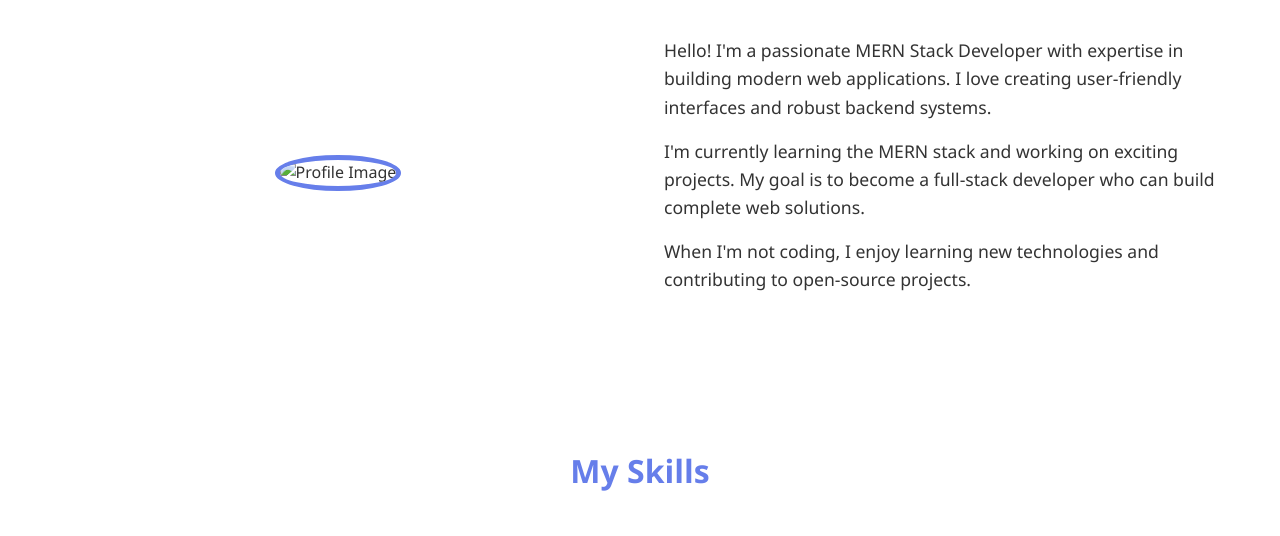
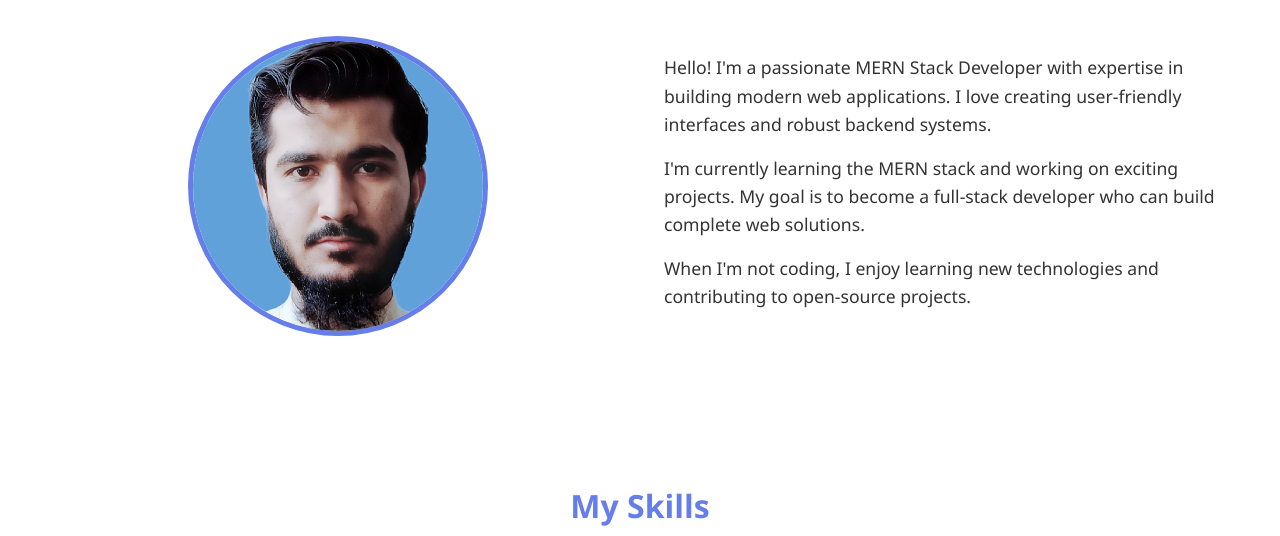
Before and after one commit to MuhammadShoaib20/Portfolio-Website, a plain HTML site: page index.html in a window 1280 px wide. Shown: the part 601-1137 px from the top of the page. Drawn offline with Linux system fonts and the light colour scheme.

Commit message:
Update index.html

```diff
--- a/index.html
+++ b/index.html
@@ -30,7 +30,7 @@
 <section id="about">
   <h2>About Me</h2>
   <div class="about-content">
-    <div class="about-img"><img src="/Images/Profile.jpg.jpeg" width="300" alt="Profile Image "></div>
+    <div class="about-img"><img src="/Images/Profile.jpeg" width="300" alt="Profile Image "></div>
     <div class="about-text">
       <p>Hello! I'm a passionate MERN Stack Developer with expertise in building modern web applications. I love creating user-friendly interfaces and robust backend systems.</p>
       <p>I'm currently learning the MERN stack and working on exciting projects. My goal is to become a full-stack developer who can build complete web solutions.</p>
```
